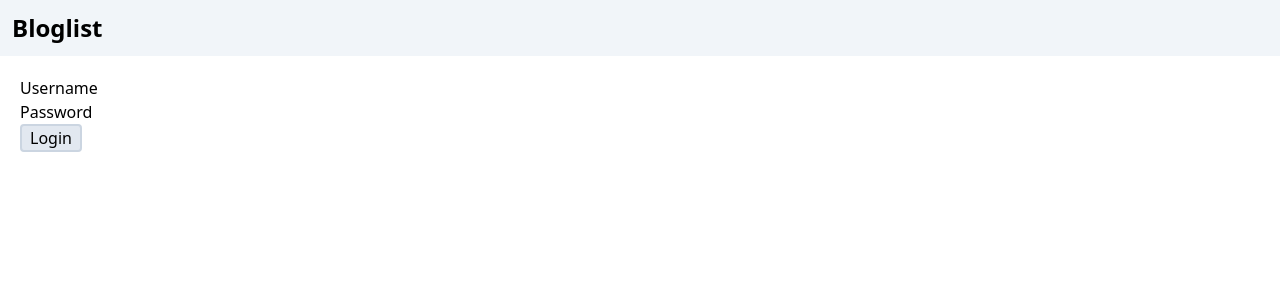
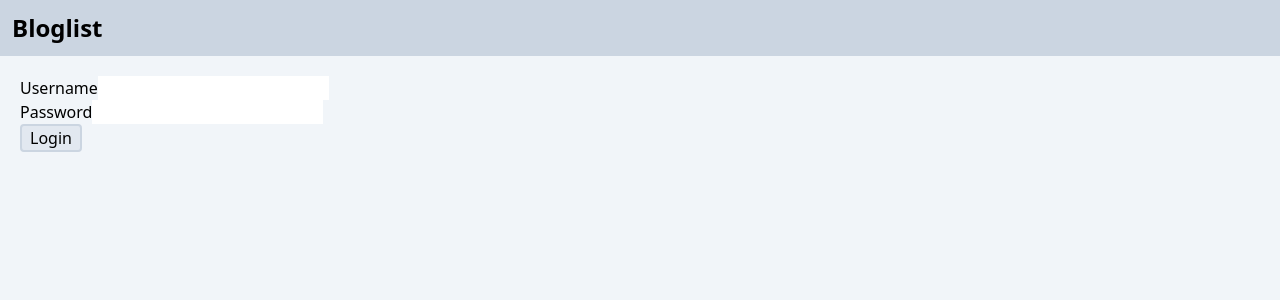
Before and after one commit to RicLobo626/fso-part5, a React (Vite) app in the folder bloglist-frontend/: page / in a window 1280 px wide. Shown: the top 300 px of the page. Built offline with nearby package versions, Linux system fonts and the light colour scheme.

Commit message:
Update body and header bg colors

```diff
--- a/bloglist-frontend/index.html
+++ b/bloglist-frontend/index.html
@@ -6,7 +6,7 @@
     <meta name="viewport" content="width=device-width, initial-scale=1.0" />
     <title>Vite + React</title>
   </head>
-  <body class="h-full">
+  <body class="h-full bg-slate-100">
     <div id="root" class="h-full"></div>
     <script type="module" src="/src/main.jsx"></script>
   </body>
--- a/bloglist-frontend/src/components/TheHeader.jsx
+++ b/bloglist-frontend/src/components/TheHeader.jsx
@@ -17,7 +17,7 @@ export const TheHeader = () => {
   ];
 
   return (
-    <header className="flex flex-wrap gap-3 bg-slate-100 p-3">
+    <header className="flex flex-wrap gap-3 bg-slate-300 p-3">
       <h1 className="text-2xl font-semibold mr-auto">Bloglist</h1>
 
       {user && (
```
